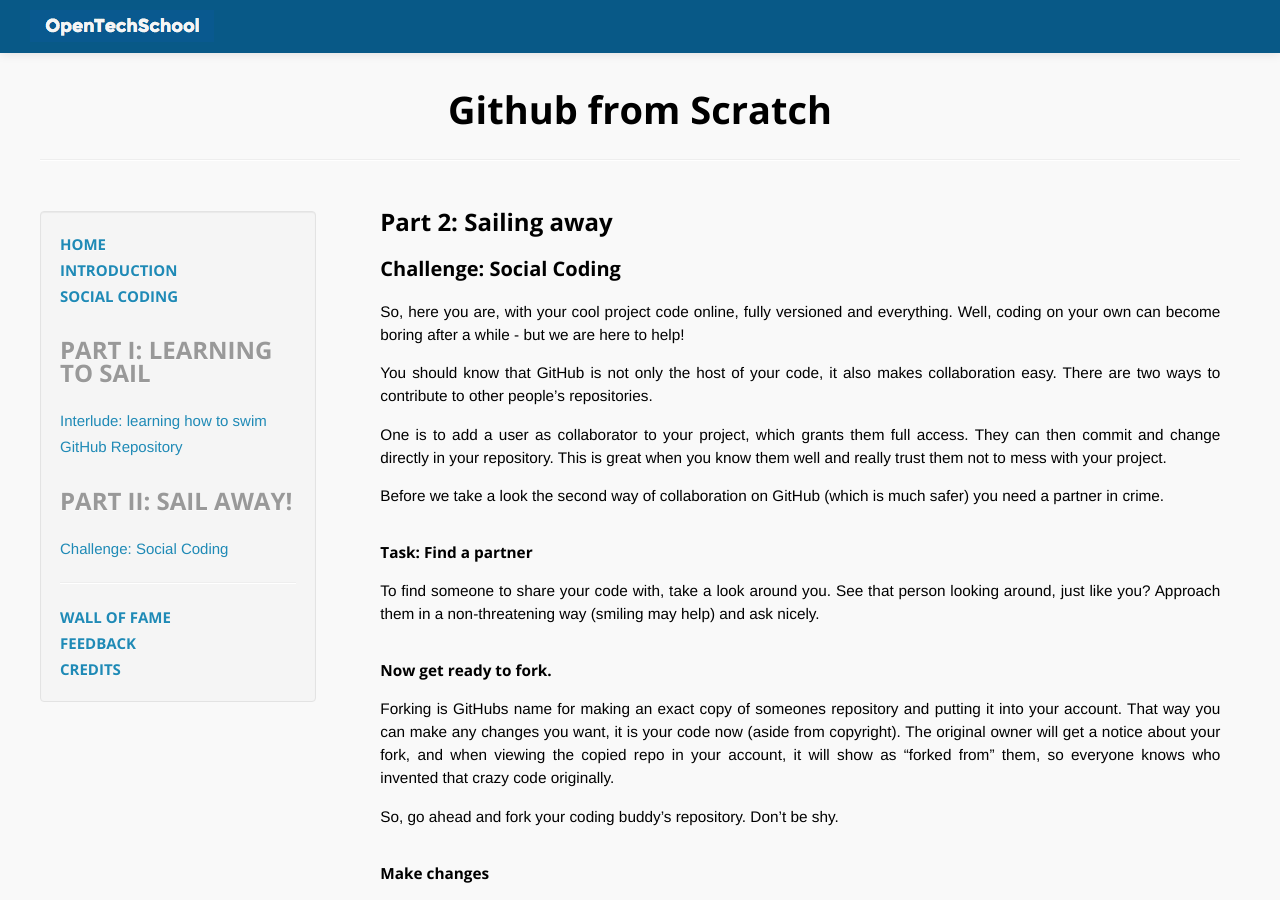
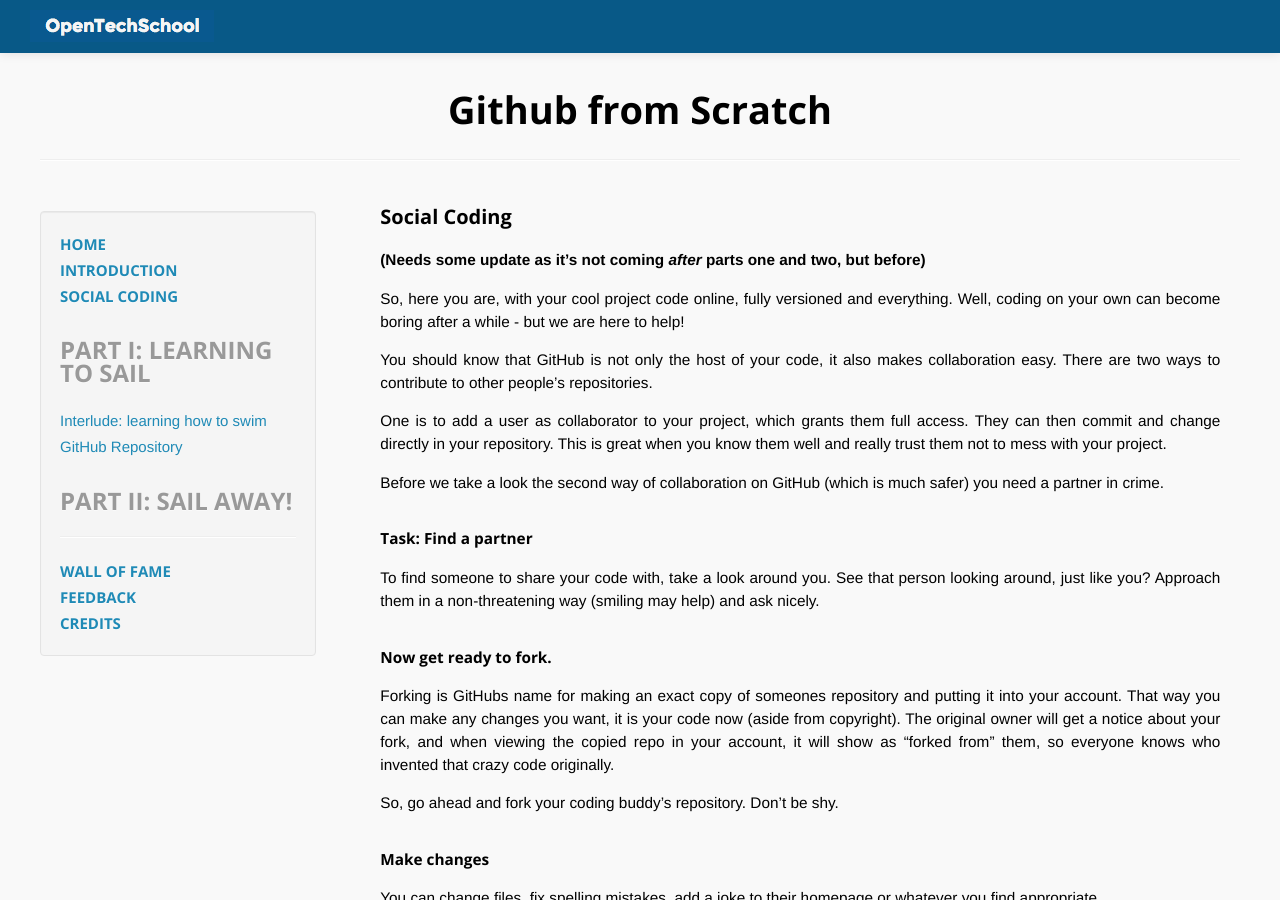
Before and after one commit to afknapping/github-from-scratch, a Jekyll site: the page built from _posts/2013-11-02-social-coding.md, in a window 1280 px wide and 900 px high. Built offline with Jekyll 4.4.1, drawn with Linux system fonts in a browser that asks for light colours; Markdown is read by kramdown in place of the engine named in the settings.

Commit message:
rename social coding lesson file

```diff
--- a/_posts/2013-11-02-challenge-social-coding.md
+++ b/_posts/2013-11-02-social-coding.md
@@ -1,10 +1,9 @@
 ---
 layout: post
-title:  "Challenge: Social Coding"
-category: "Part 2: Sailing away"
-chapter: "two"
+title:  "Social Coding"
 ---
 
+**(Needs some update as it's not coming *after* parts one and two, but before)**
 
 So, here you are, with your cool project code online, fully versioned and everything. Well, coding on your own can become boring after a while - but we are here to help!
 
```
